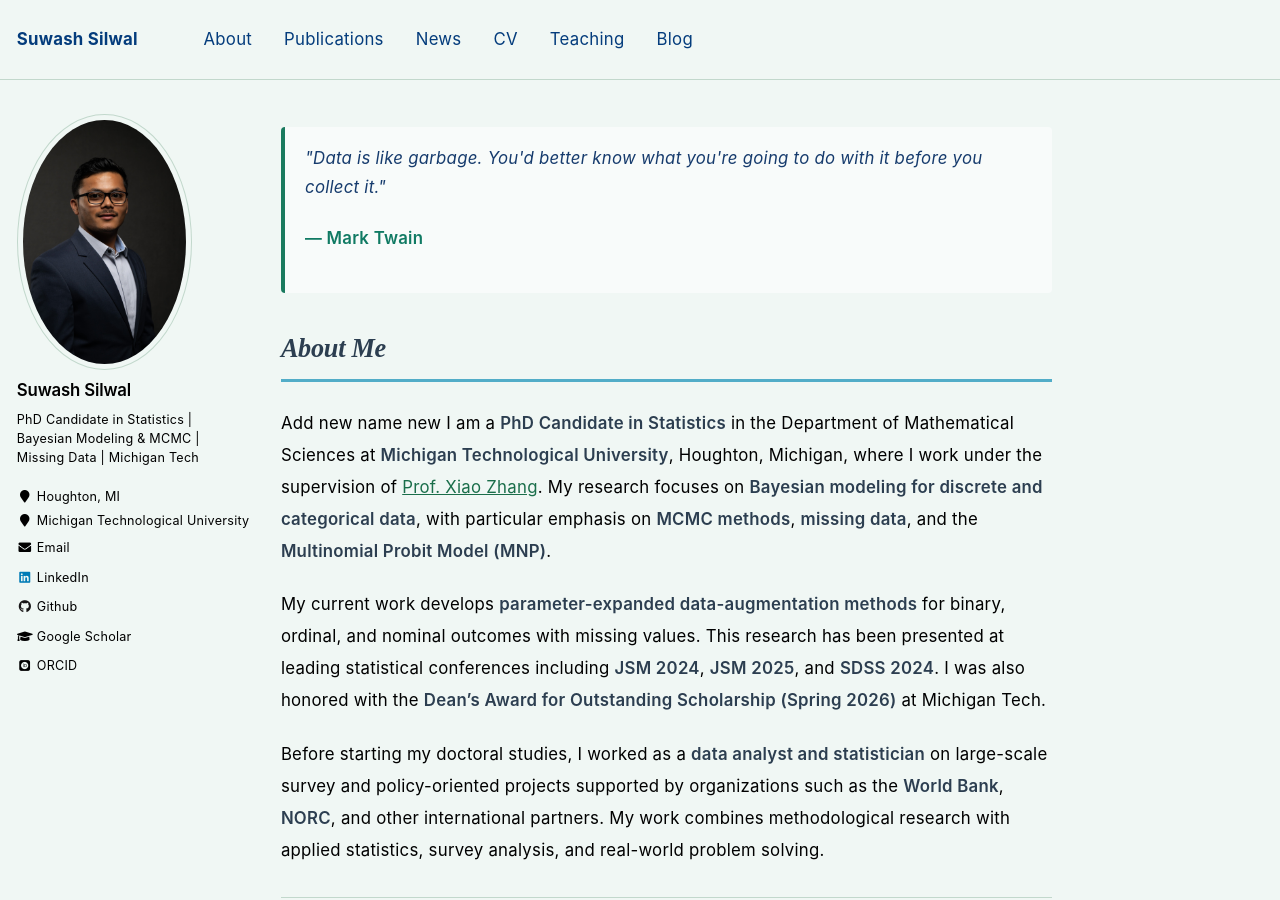
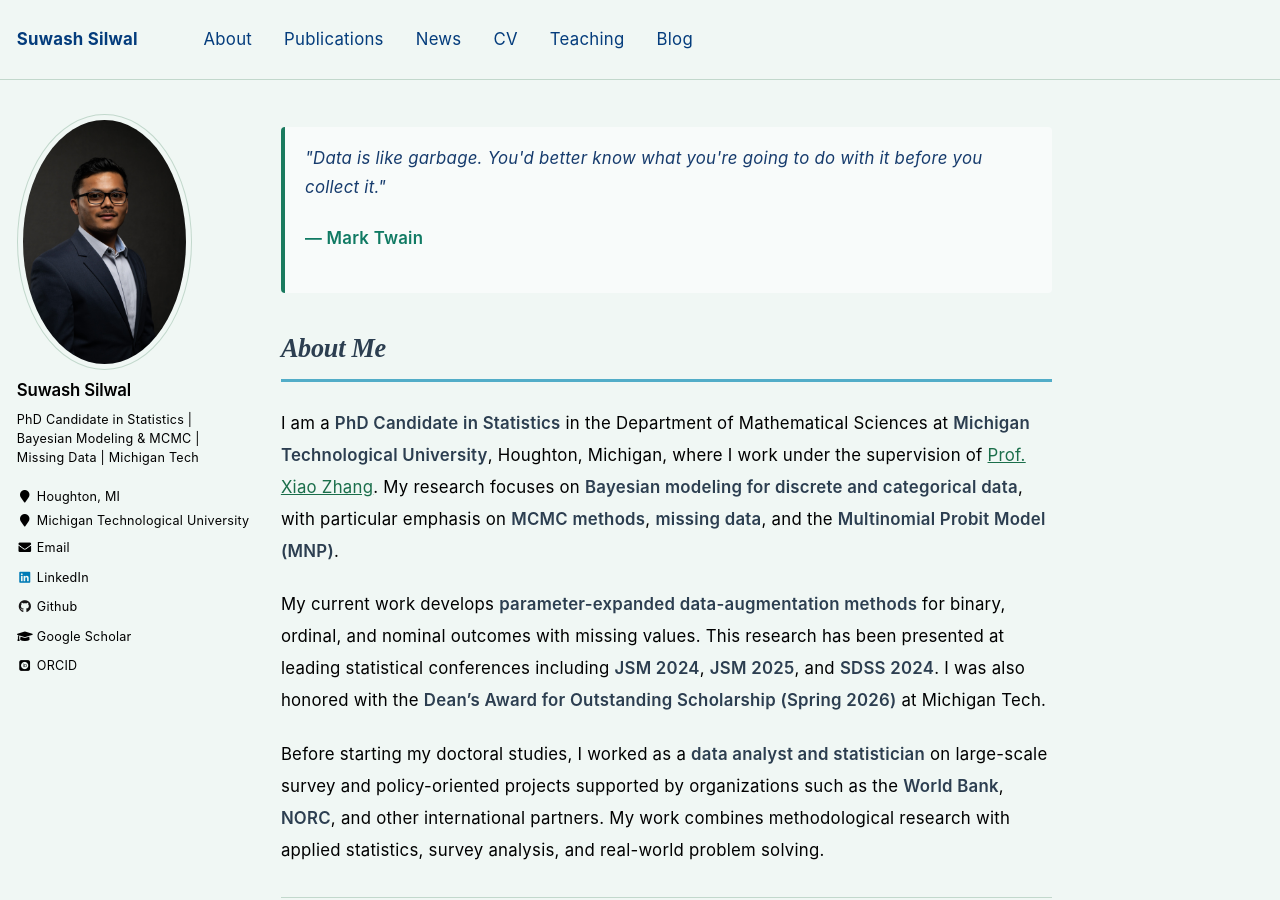
Before and after one commit to ssilwal050/ssilwal050.github.io, a Jekyll site: the page built from _pages/about.md, in a window 1280 px wide and 900 px high. Built offline with Jekyll 4.4.1, drawn with Linux system fonts in a browser that asks for light colours; some web fonts are replaced.

Commit message:
test check

```diff
--- a/_pages/about.md
+++ b/_pages/about.md
@@ -62,7 +62,6 @@ redirect_from:
 </style>
 
 ## About Me
-Add new name new
 I am a **PhD Candidate in Statistics** in the Department of Mathematical Sciences at **Michigan Technological University**, Houghton, Michigan, where I work under the supervision of [Prof. Xiao Zhang](https://www.mtu.edu/math/department/faculty-staff/faculty/x-zhang/). My research focuses on **Bayesian modeling for discrete and categorical data**, with particular emphasis on **MCMC methods**, **missing data**, and the **Multinomial Probit Model (MNP)**.
 
 My current work develops **parameter-expanded data-augmentation methods** for binary, ordinal, and nominal outcomes with missing values. This research has been presented at leading statistical conferences including **JSM 2024**, **JSM 2025**, and **SDSS 2024**. I was also honored with the **Dean’s Award for Outstanding Scholarship (Spring 2026)** at Michigan Tech.
```
